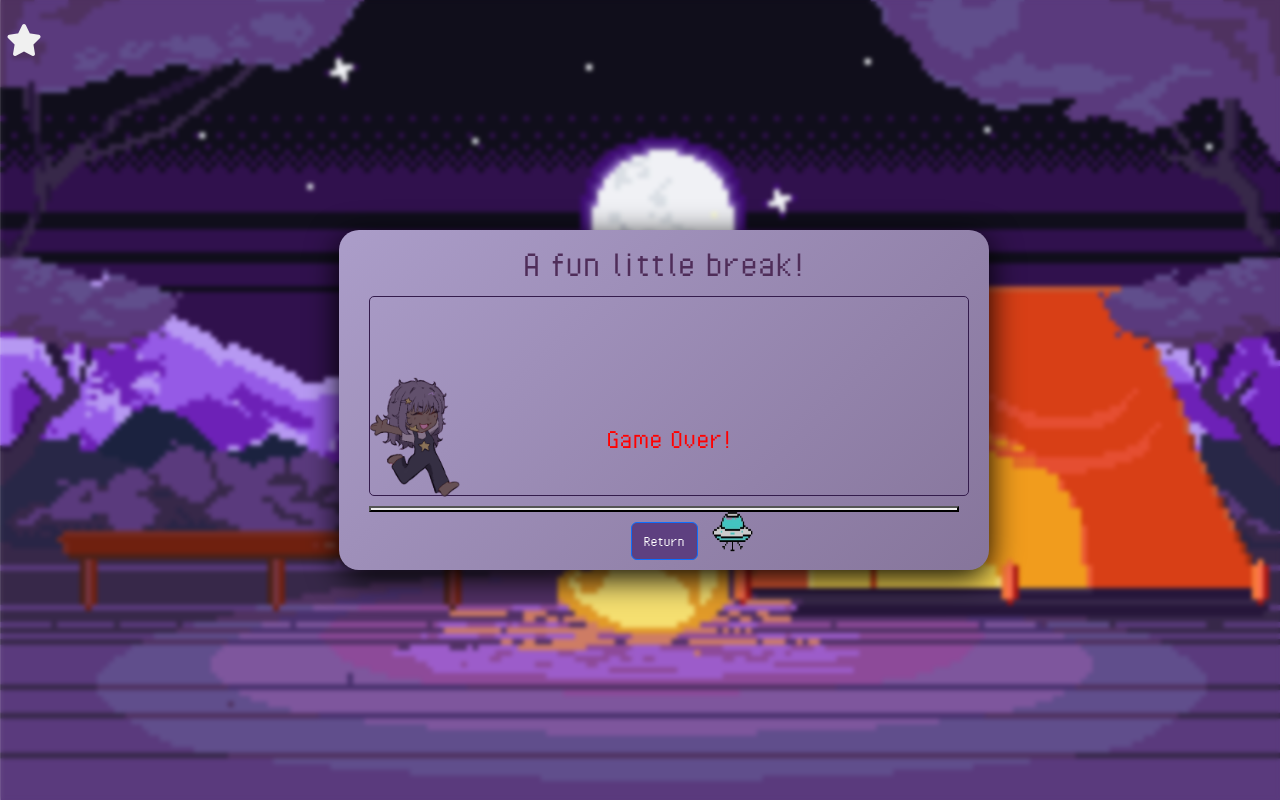
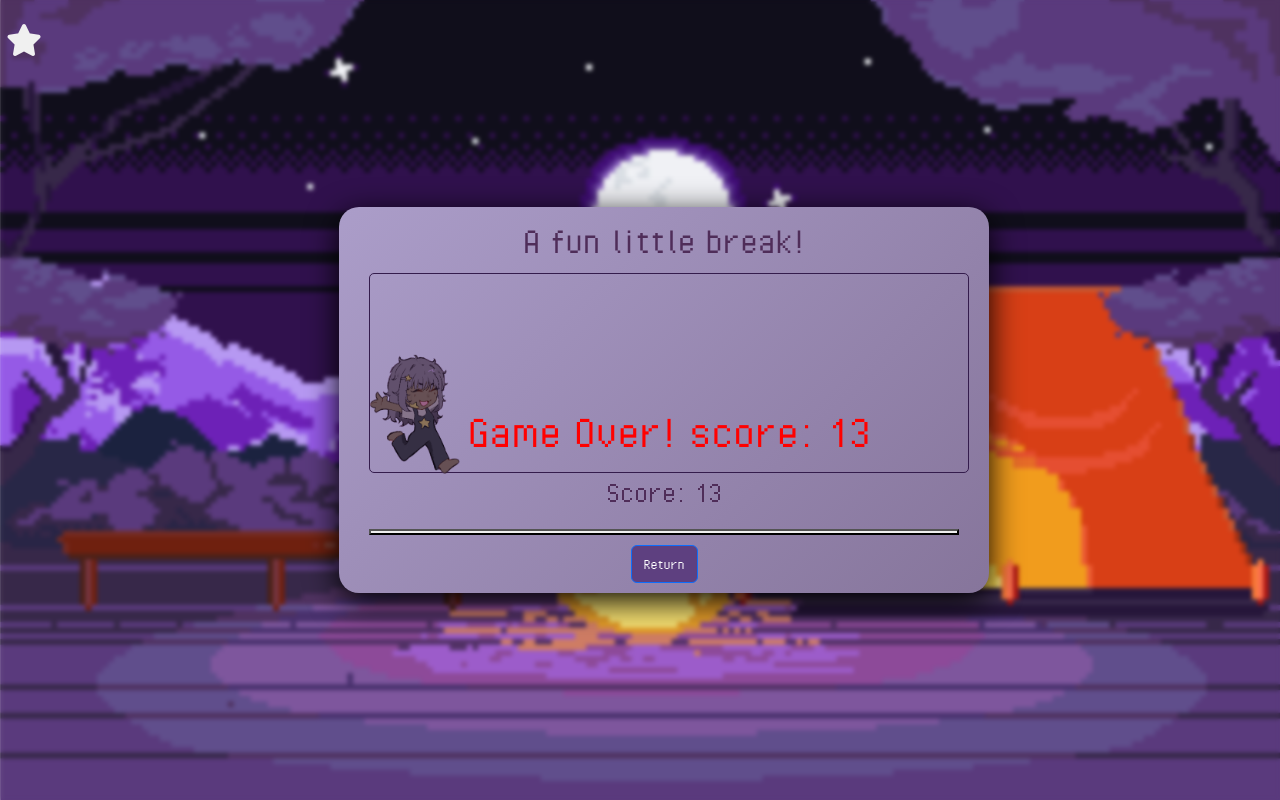
Before and after one commit to mimm1n/Pomo, a Flask app: page /game in a window 1280 px wide. Run offline with Flask 3, Linux system fonts and the light colour scheme; the visitor is signed in with stand-in values (Sample User, id 1); some libraries are stand-ins or nearby versions.

```diff
--- a/website/static/css/style.css
+++ b/website/static/css/style.css
@@ -746,7 +746,7 @@ input[type="password"] {
 
 
 
-/* ----------------------------------- game.html -----------------------------------*/
+/* ----------------------------------- game.html ----------------------------------- */
 
 .game-container {
   box-sizing: border-box;
@@ -777,13 +777,6 @@ input[type="password"] {
 .game-container button {
   margin-top: 10px;
 }
-
-#gameover {
-  color: red;
-  font-size: 50px;
-  margin-bottom: 10px;
-}
-
 
 #char {
   width: 90px;
@@ -824,7 +817,7 @@ input[type="password"] {
   width: 45px;
   height: 50px;
   position: relative;
-  top: 35px;
+  top: 30px;
   left: 580px;
 
   background-image: url("ufo.png");
@@ -832,6 +825,7 @@ input[type="password"] {
 
   animation: block 1.5s infinite linear;
 }
+
 
 @keyframes block {
   0% {
@@ -842,3 +836,10 @@ input[type="password"] {
     left: -20px;
   }
 }
+
+#gameover {
+  position: center;
+  color: red;
+  font-size: 50px;
+  margin-bottom: none;
+}
--- a/website/static/game.js
+++ b/website/static/game.js
@@ -3,8 +3,11 @@
 const char = document.getElementById("char");
 const ufo = document.getElementById("ufo");
 const gameOverText = document.getElementById("gameover");
+const scoreDisplay = document.getElementById("score");
 
 let gameOver = false;  // Initial state of the game
+
+gameOverText.style.display = "none";//it hides the gameover text
 
 function jump() {
   if (char.classList != "jump") {
@@ -12,11 +15,11 @@ function jump() {
 
     setTimeout(function () {
       char.classList.remove("jump");
-    }, 300);
+    }, 300); //controls the time of the jump
   }
 }
 
-// a function to detect collisions
+//detects collisions
 function detectCollisions() {
   let charTop = parseInt(window.getComputedStyle(char).getPropertyValue("top"));
   let ufoLeft = parseInt(window.getComputedStyle(ufo).getPropertyValue("left"));
@@ -27,17 +30,26 @@ function detectCollisions() {
   }
 }
 
-// Game loop that runs continuously
+let score = 0;
+
+function updateScore() {
+  if (!gameOver) {
+    score++;  // counts how many ufo has passed
+    scoreDisplay.innerHTML = score;  // Update the score on the screen
+  }
+}
+
+
+
 function gameLoop() {
-  // Detect collision and set gameOver to true if needed
-  detectCollisions();
+  detectCollisions(); // set gameOver to true
 
   if (gameOver) {
-    // Display "Game Over!" message if the game is over
-    gameOverText.innerHTML = "Game Over!";
-    gameOverText.style.color = "red";
-    gameOverText.style.fontSize = "30px";
-    gameOverText.style.display = "block";  // Make sure the text is visible
+    // Display message
+    gameOverText.innerHTML = `Game Over! score: ${score}`;
+    gameOverText.style.display = "block";
+    ufo.style.animation = "none";
+    ufo.style.display = "none";
 
     // End the game loop by stopping further actions
     clearInterval(isAlive);
@@ -47,6 +59,9 @@ function gameLoop() {
 // Set an interval for the game loop to run
 let isAlive = setInterval(gameLoop, 10);
 
+let scoreInterval = setInterval(updateScore, 100);
+
+
 // Listen for keydown events to trigger the jump
 document.addEventListener("keydown", function (event) {
   if (!gameOver) {
--- a/website/templates/game.html
+++ b/website/templates/game.html
@@ -6,8 +6,12 @@
 
   <div class="game">
     <div id="char"></div>
-    <span id="gameover">Game Over</span>
+    <span id="gameover"></span>
     <div id="ufo"></div>
+  </div>
+
+  <div>
+    <h2>Score: <span id="score">0</span></h2>
   </div>
 
   <button>
--- a/website/templates/profile.html
+++ b/website/templates/profile.html
@@ -1,4 +1,4 @@
-<!-- {% extends "base.html" %} {% block title %}Profile{% endblock %} {% block body
+ {% extends "base.html" %} {% block title %}Profile{% endblock %} {% block body
 %}
 
 <div class="p-container" id="fade-in">
```
Also changed, not shown: website/route.py (+8 -3 lines), website/templates/add_user.html (deleted, +0 -23 lines).
